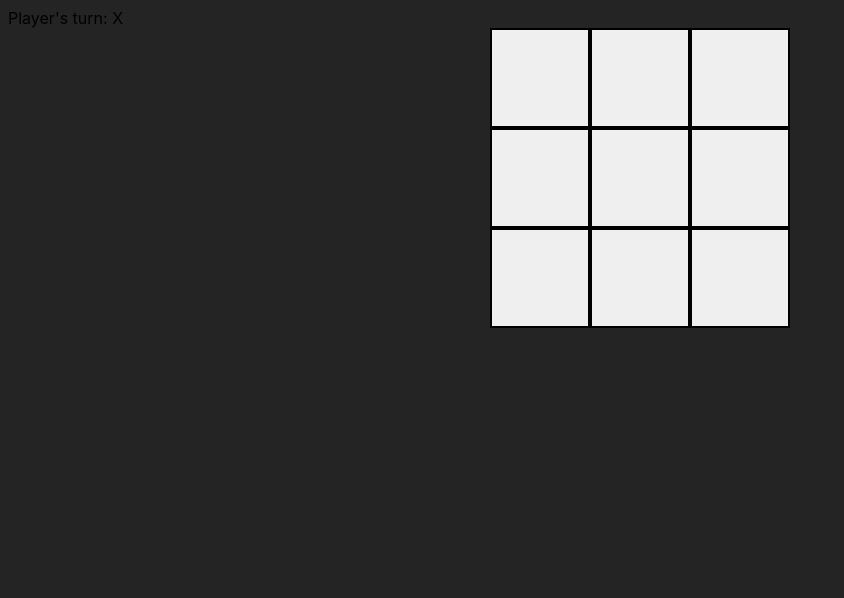
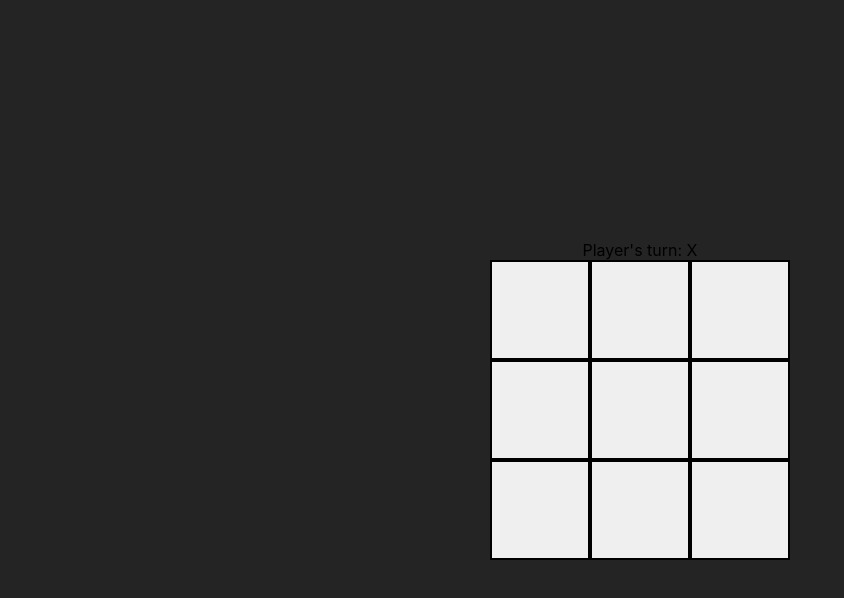
Before and after one commit to EladReuveny/TicTacToe, a React (Vite) app in the folder my-tic-tac-toe-app/: page / in a window 1280 px wide. Shown: the top 598 px of the page, without its empty margins (0-844 px from the left). Built offline with nearby package versions, Linux system fonts and the light colour scheme.

Commit message:
2nd styling commit

```diff
--- a/my-tic-tac-toe-app/src/index.css
+++ b/my-tic-tac-toe-app/src/index.css
@@ -2,24 +2,31 @@
   font-family: Inter, system-ui, Avenir, Helvetica, Arial, sans-serif;
   color-scheme: light dark;
   background-color: #242424;
+  display: flex; /* Ensure the body uses flexbox for centering */
+  justify-content: center; /* Center the content horizontally */
+  align-items: center; /* Center the content vertically */
+  height: 100vh; /* Make the body take up the full height of the viewport */
 }
 
 .board {
-  height:max-content;
+  display: flex;
+  flex-direction: column; /* Arrange the board rows vertically */
+  align-items: center; /* Center the board horizontally */
 }
 
 .board-row {
   display: flex;
-  justify-content: center;
 }
 
 .square {
-  font-size: 25px;
+  font-size: 40px;
   padding: 40px;
-  /* margin: .8px; */
   width: 100px; /* Set the width */
   height: 100px; /* Set the height */
   border: 2px solid black;
+  display: flex; /* Ensure the content is centered inside the square */
+  justify-content: center; /* Center the content horizontally */
+  align-items: center; /* Center the content vertically */
 }
 
 .square-x {
```
